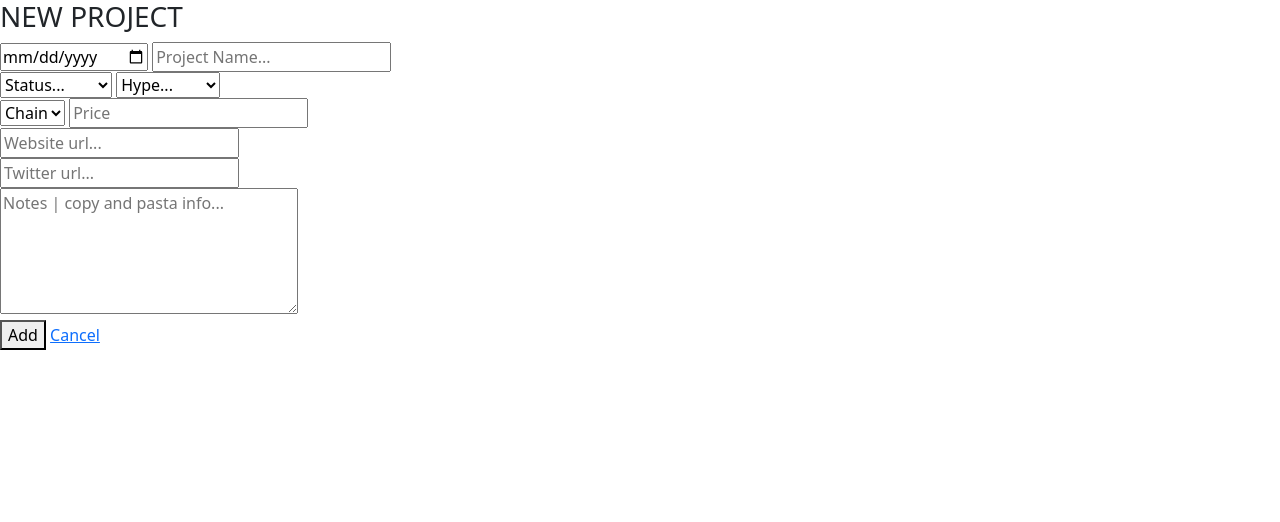
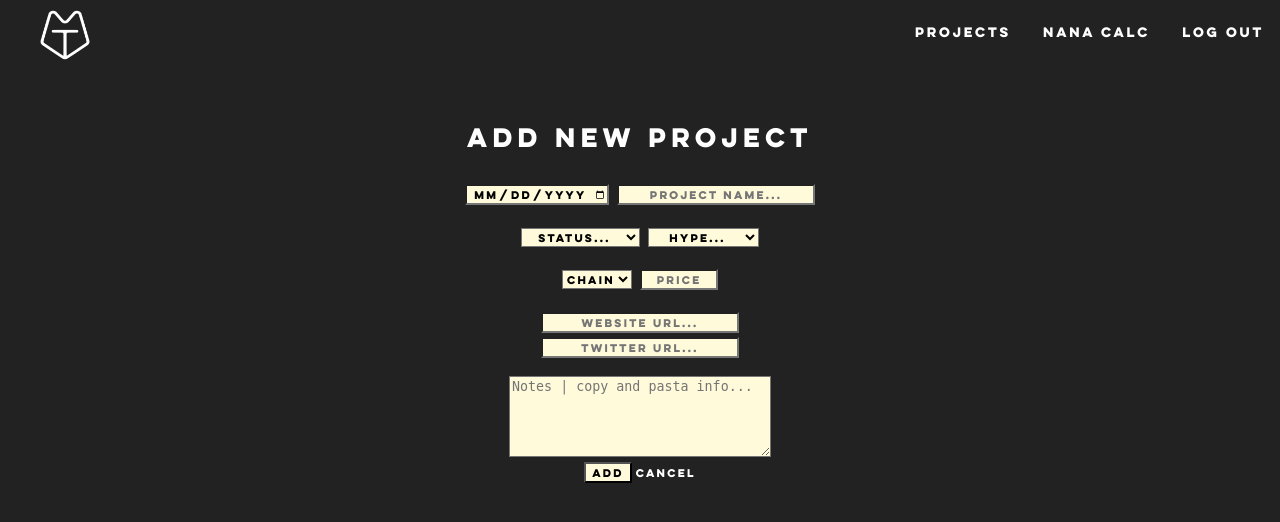
Before and after one commit to skepsy-dev/mytxns-php, a PHP site: page /create_proj.php in a window 1280 px wide. Shown: the top 522 px of the page. Run offline with PHP 8.4, Linux system fonts and the light colour scheme; the visitor is signed in with stand-in values (Sample User, id 1); data that the repository does not hold is empty.

Commit message:
finalized css.

```diff
--- a/create_proj.php
+++ b/create_proj.php
@@ -86,13 +86,31 @@ if ($_SERVER['REQUEST_METHOD'] == 'POST') {
     <meta charset="UTF-8">
     <meta http-equiv="X-UA-Compatible" content="IE=edge">
     <meta name="viewport" content="width=device-width, initial-scale=1.0">
-    <title>MT | ADD PROJECT</title>
-    <link href="https://cdn.jsdelivr.net/npm/bootstrap@5.1.3/dist/css/bootstrap.min.css" rel="stylesheet" integrity="sha384-1BmE4kWBq78iYhFldvKuhfTAU6auU8tT94WrHftjDbrCEXSU1oBoqyl2QvZ6jIW3" crossorigin="anonymous">
-    <script src="https://cdn.jsdelivr.net/npm/bootstrap@5.2.1/dist/js/bootstrap.bundle.min.js"></script>
+    <title>MT | NEW PROJECT</title>
+    <link rel="icon" type="image/icon type" href="images/logos/mt-logo-blk.png">
+    <link rel="stylesheet" type="text/css" href="style.css" crossorigin="anonymous">
 </head>
 
 <body>
-    <h3>NEW PROJECT</h3>
+
+    <nav class="navBar">
+        <a href="index.php"><img class="navLogo" src="images/logos/mt-logo-white.png" alt="MyTxns Logo"></a>
+        <a href="#" class="toggle-button">
+            <span class="bar"></span>
+            <span class="bar"></span>
+            <span class="bar"></span>
+        </a>
+        <div class="navbar-links">
+            <ul>
+                <li><a href="index.php" target="">Projects</a></li>
+                <li><a href="https://nanacalc.com/" target="_blank">Nana Calc</a></li>
+                <li><a href="logout.php">Log Out</a></li>
+            </ul>
+        </div>
+    </nav>
+
+    <br><br>
+    <h2 align="center">ADD NEW PROJECT</h2>
 
     <?php
     if (!empty($errorMessage)) {
@@ -109,13 +127,15 @@ if ($_SERVER['REQUEST_METHOD'] == 'POST') {
     }
     ?>
 
-    <fieldset class="cpFieldset">
-        <form class="cpForm" method="POST">
-
+    <fieldset class="loginForm">
+        <form class="" method="POST">
+            <div>
                 <input class="" id="user_id" name="user_id" type="hidden" value="<?php echo $_SESSION["user_id"]; ?>">
                 <input class="" id="date" name="date" type="date" value="<?php echo $date; ?>">
                 <input class="" id="project_name" name="project_name" type="text" value="<?php echo $project_name; ?>" placeholder="Project Name...">
+            </div>
             <br>
+            <div>
                 <select class="" id="status" name="status" value="<?php echo $status; ?>">
                     <option value="" selected hidden>Status...</option>
                     <option value="Whitelist">WL Secured</option>
@@ -128,7 +148,9 @@ if ($_SERVER['REQUEST_METHOD'] == 'POST') {
                     <option value="Something">Something</option>
                     <option value="Meh">Meh</option>
                 </select>
+            </div>
             <br>
+            <div>
                 <select class="" id="chain" name="chain" value="<?php echo $chain; ?>">
                     <option value="" selected hidden>Chain</option>
                     <option value="Eth">Eth</option>
@@ -136,14 +158,19 @@ if ($_SERVER['REQUEST_METHOD'] == 'POST') {
                     <option value="Sol">Sol</option>
                     <option value="Near">Near</option>
                 </select>
-            <input class="" type="float" id="price" name="price" value="<?php echo $price; ?>" placeholder="Price">
+                <input class="createPrice" type="float" id="price" name="price" value="<?php echo $price; ?>" placeholder="Price">
+            </div>
             <br>
+            <div>
                 <input class="" type="url" d="website" name="website" value="<?php echo $website; ?>" placeholder="Website url...">
+            </div>
+            <div>
+                <input class="" type="url" id="twitter" name="twitter" value="<?php echo $twitter; ?>" placeholder="Twitter url...">
+            </div>
             <br>
-            <input class="" type="url" id="twitter" name="twitter" value="<?php echo $twitter; ?>" placeholder="Twitter url...">
-            <br>
+            <div>
                 <textarea class="" id="note" name="note" value="<?php echo $note; ?>" rows="5" cols="30" placeholder="Notes | copy and pasta info..."></textarea>
-            <br>
+            </div>
             <?php
             if (!empty($successMessage)) {
                 echo "
@@ -154,10 +181,10 @@ if ($_SERVER['REQUEST_METHOD'] == 'POST') {
                         <button type='button' class='btn-close' data-bs-dismiss='alert'></button>
                             </div>
                         </div>
-                    </div>
-                ";
-            }
-            ?>
+                    </div>";
+            } ?>
+
+
             <button class="" type="submit">Add</button>
             <a class="" href="index.php" role="button">Cancel</a>
         </form>
--- a/style.css
+++ b/style.css
@@ -45,8 +45,21 @@ p {
     font-family: Arial, Helvetica, sans-serif;
 }
 
+a {
+    font-family: 'MyWebFont';
+    text-decoration: none;
+    color: white;
+    font-size: 10px;
+}
+
 td {
     font-family: 'MyWebFont';
+}
+
+button {
+    font-family: 'MyWebFont';
+    font-size: 10px;
+    background-color: #fffada;
 }
 
 /* start navbar */
@@ -255,36 +223,14 @@ td {
     padding-right: 5px;
 }
 
-.submit {
-    margin-right: 5px;
-}
-
-.dropDownDiv {
-    float: right;
-    padding-right: 10px;
-    padding-top: 5px;
-
-}
-
-.website {}
-
-.twitter {}
-
-.discord {}
-
 .note {
     margin-top: 5px;
 }
 
-/* end form */
+/* end icons */
 
-.loginForm {
-    text-align: center;
-}
 
-.signUpForm {
-    text-align: center;
-}
+/* about page */
 
 .aboutFieldset {
     max-width: 500px;
@@ -340,3 +287,31 @@ td {
 .projc_delte_btn {
 
 }
+
+/* login page */
+
+.loginForm {
+    margin: auto;
+    max-width: 400px;
+    text-align: center;
+    border: none;
+}
+
+/* create page */
+
+.createPrice {
+    max-width: 70px;
+    background-color: #fffada;
+}
+
+input {
+    background-color: #fffada;
+}
+
+select {
+    background-color: #fffada;
+}
+
+textarea {
+    background-color: #fffada;
+}
```
Also changed, not shown: other parts of style.css (+5 -49 lines), about.html (added, +55 -0 lines), edit_proj.php (+41 -13 lines), index.php (+4 -4 lines), login.php (+33 -8 lines), signup.php (+24 -6 lines), images/icons/link_icon_gray.png (added), images/icons/twitter_grey_icon.png (added). Lines whose indentation alone changed are shown as unchanged.
